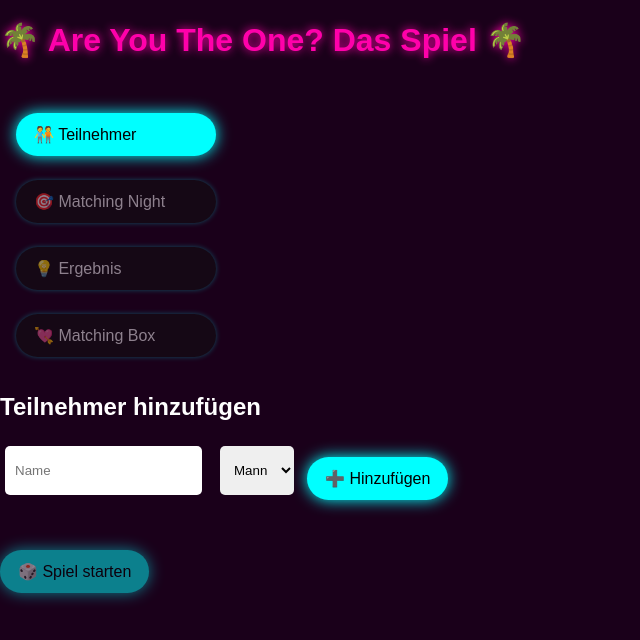
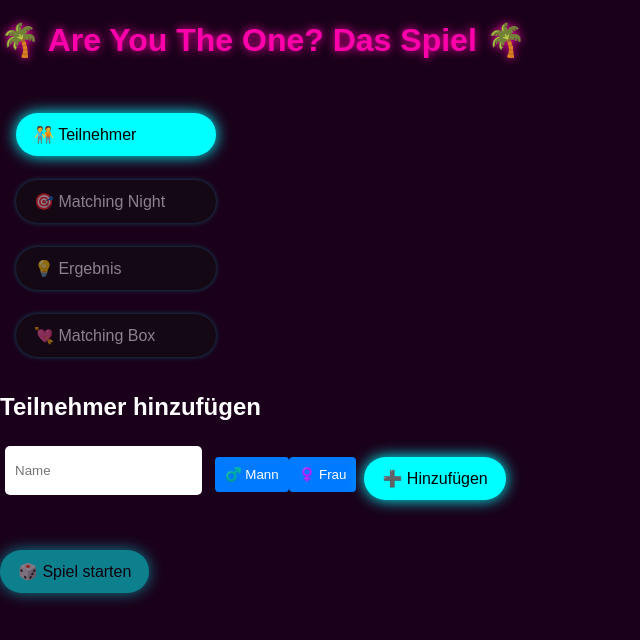
Before and after one commit to paulseeland/are-you-the-one-game, a React (Vite) app: page / in a window 1280 px wide. Shown: the top 640 px of the page, without its empty margins (0-640 px from the left). Built offline with nearby package versions, Linux system fonts and the light colour scheme.

Commit message:
Update PlayerForm.jsx
Anpassung der Geschlechterauswahl, weg von dropdown

```diff
--- a/src/components/PlayerForm.jsx
+++ b/src/components/PlayerForm.jsx
@@ -3,7 +3,7 @@
 
 export default function PlayerForm({ players, addPlayer, setPlayers, startGame }) {
   const [name, setName] = useState('');
-  const [gender, setGender] = useState('male');
+  const [gender, setGender] = useState('');
   const [editingIndex, setEditingIndex] = useState(null);
 
   const handleAddOrUpdate = () => {
@@ -56,10 +56,22 @@
           value={name}
           onChange={e => setName(e.target.value)}
         />
-        <select value={gender} onChange={e => setGender(e.target.value)}>
-          <option value="male">Mann</option>
-          <option value="female">Frau</option>
-        </select>
+        <div className="gender-toggle">
+      <button
+        type="button"
+        className={gender === 'male' ? 'gender-button selected' : 'gender-button'}
+        onClick={() => setGender('male')}
+      >
+        ♂️ Mann
+      </button>
+      <button
+        type="button"
+        className={gender === 'female' ? 'gender-button selected' : 'gender-button'}
+        onClick={() => setGender('female')}
+      >
+        ♀️ Frau
+      </button>
+    </div>
         <button onClick={handleAddOrUpdate} className="neon-button primary" >
           {editingIndex !== null ? '💾 Speichern' : '➕ Hinzufügen'}
         </button>
```
